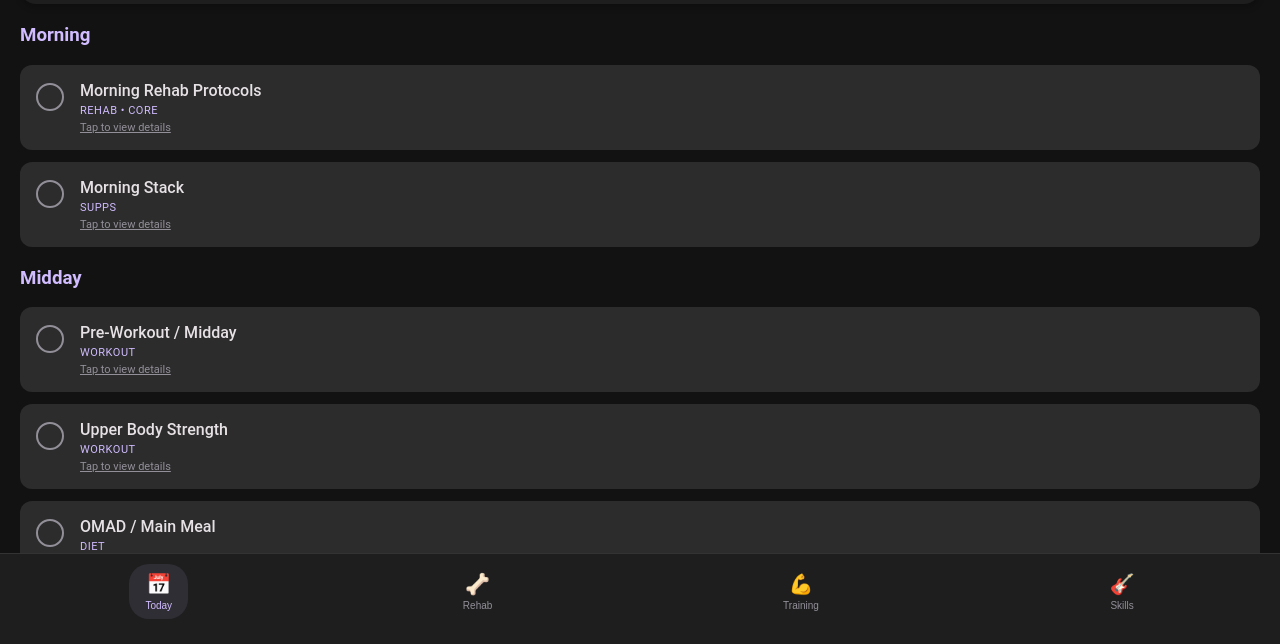
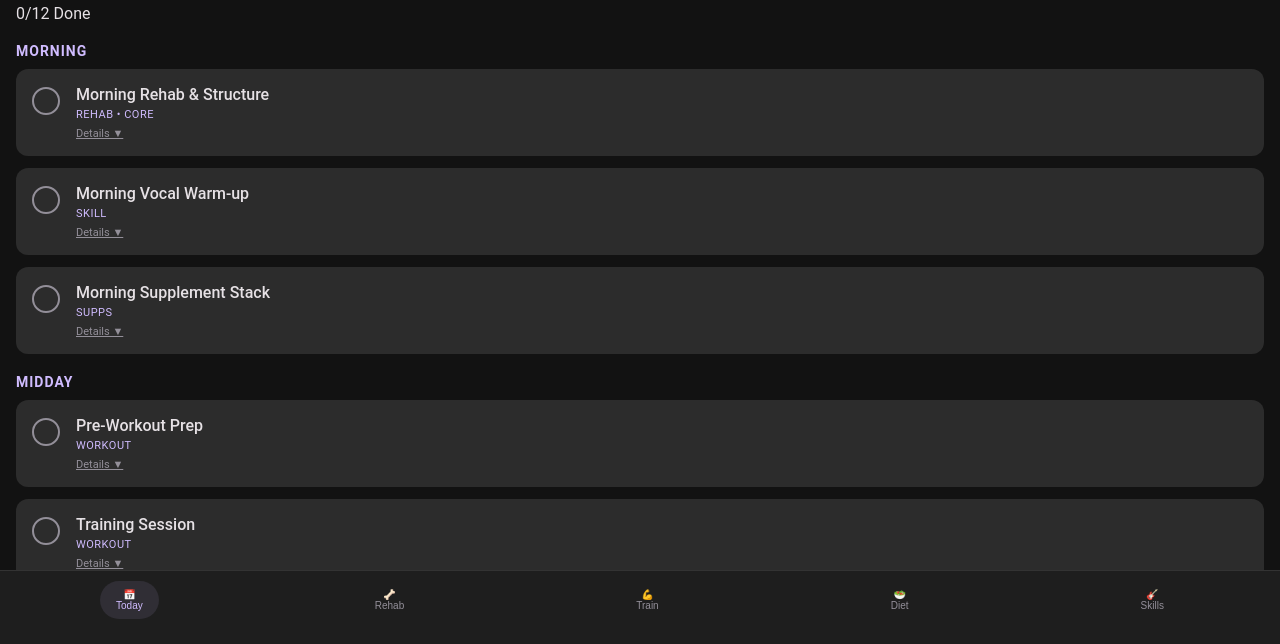
Before and after one commit to ryansgriffin89/my-daily-guide, a plain HTML site: page index.html in a window 1280 px wide. Shown: the part 156-800 px from the top of the page. Drawn offline with Linux system fonts and the light colour scheme.

Commit message:
Update index.html

```diff
--- a/index.html
+++ b/index.html
@@ -19,20 +19,13 @@
     * { box-sizing: border-box; -webkit-tap-highlight-color: transparent; }
     body { margin: 0; background: var(--bg); color: var(--on-surface); font-family: var(--font); height: 100vh; display: flex; flex-direction: column; overflow: hidden; }
 
-    /* SCROLLABLE MAIN AREA */
-    main { flex: 1; overflow-y: auto; padding: 20px; padding-bottom: 100px; }
+    main { flex: 1; overflow-y: auto; padding: 16px; padding-bottom: 100px; }
 
-    /* HEADER */
     header { padding: 16px 20px; background: var(--surface); display: flex; justify-content: space-between; align-items: center; box-shadow: 0 2px 8px rgba(0,0,0,0.3); z-index: 10; }
     .brand h1 { font-size: 18px; color: var(--primary); margin: 0; }
-    .brand p { margin: 0; font-size: 11px; text-transform: uppercase; letter-spacing: 1px; color: var(--muted); }
 
-    /* CARDS & TASKS */
-    .card { background: var(--surface); border-radius: var(--radius); padding: 20px; margin-bottom: 16px; box-shadow: 0 4px 6px rgba(0,0,0,0.2); }
-    .hero-header { display: flex; justify-content: space-between; align-items: flex-start; }
-    .streak-badge { background: var(--surface-2); padding: 6px 12px; border-radius: 20px; font-weight: bold; border: 1px solid #333; font-size: 14px; }
-
-    .task-item { background: var(--surface-2); border-radius: 12px; padding: 16px; margin-bottom: 12px; display: flex; flex-direction: column; transition: background 0.2s; }
+    /* TASKS */
+    .task-item { background: var(--surface-2); border-radius: 12px; padding: 16px; margin-bottom: 12px; display: flex; flex-direction: column; }
     .task-row { display: flex; align-items: flex-start; gap: 16px; width: 100%; }
 
     .chk { width: 28px; height: 28px; border-radius: 50%; border: 2px solid var(--muted); flex-shrink: 0; display: grid; place-items: center; margin-top: 2px; cursor: pointer; }
@@ -42,296 +35,234 @@
     .task-title { font-size: 16px; margin-bottom: 4px; font-weight: 500; }
     .task-meta { font-size: 11px; color: var(--primary); margin-bottom: 4px; text-transform: uppercase; letter-spacing: 0.5px; }
 
-    /* EXPANDABLE DETAILS */
+    /* DETAILS */
     .details-box {
       background: rgba(0,0,0,0.2); margin-top: 12px; padding: 12px; border-radius: 8px;
       font-size: 13px; color: var(--muted); line-height: 1.6; display: none;
       border-left: 2px solid var(--primary);
     }
     .task-item.expanded .details-box { display: block; }
-    .toggle-text { font-size: 11px; color: var(--muted); text-decoration: underline; margin-top: 4px; cursor: pointer; }
+    .toggle-text { font-size: 11px; color: var(--muted); text-decoration: underline; margin-top: 6px; cursor: pointer; }
 
-    /* SUB-LISTS inside Details */
     .sub-list { list-style: none; padding: 0; margin: 8px 0 0 0; }
     .sub-list li { display: flex; gap: 8px; margin-bottom: 6px; align-items: flex-start; }
-    .sub-list li:before { content: "•"; color: var(--primary); }
+    .sub-list li:before { content: "•"; color: var(--primary); font-weight: bold; }
 
-    /* BOTTOM NAV */
+    /* NAV */
     nav.tabs { position: fixed; bottom: 0; width: 100%; background: var(--surface); display: flex; justify-content: space-around; padding: 10px 0 25px 0; border-top: 1px solid #333; z-index: 20; }
     .tab-btn { background: none; border: none; color: var(--muted); font-size: 10px; display: flex; flex-direction: column; align-items: center; gap: 4px; padding: 8px 16px; border-radius: 20px; }
     .tab-btn.active { color: var(--primary); background: var(--primary-dim); }
-    .tab-icon { font-size: 20px; }
 
     /* UTILS */
     .btn { background: var(--primary); color: #000; border: none; padding: 8px 16px; border-radius: 8px; font-weight: bold; cursor: pointer; }
     .btn.ghost { background: transparent; color: var(--muted); }
+    h3 { color: var(--primary); margin: 20px 0 10px 0; text-transform: uppercase; font-size: 14px; letter-spacing: 1px; }
 
     /* DIALOG */
     dialog { background: var(--surface); color: white; border: none; border-radius: var(--radius); width: 90%; max-width: 400px; padding: 20px; }
-    dialog::backdrop { background: rgba(0,0,0,0.8); backdrop-filter: blur(2px); }
-    .chip-group { display: flex; gap: 8px; flex-wrap: wrap; margin: 10px 0; }
-    .chip { background: #333; padding: 8px 12px; border-radius: 20px; font-size: 13px; border: 1px solid transparent; cursor: pointer; }
+    dialog::backdrop { background: rgba(0,0,0,0.8); }
+    .chip { background: #333; padding: 8px 12px; border-radius: 20px; font-size: 13px; border: 1px solid transparent; cursor: pointer; margin: 5px; display: inline-block;}
     .chip.active { background: var(--primary-dim); color: var(--primary); border-color: var(--primary); }
   </style>
 </head>
 
 <body>
   <header>
-    <div class="brand">
-      <h1>Daily Guide</h1>
-      <p>Operating System</p>
-    </div>
-    <button class="btn ghost" onclick="document.getElementById('contextDialog').showModal()">☀️ Check-in</button>
+    <div class="brand"><h1>Daily Guide</h1></div>
+    <button class="btn ghost" onclick="document.getElementById('contextDialog').showModal()">Check-in</button>
   </header>
 
-  <main id="view">
-    </main>
-
+  <main id="view"></main>
   <nav class="tabs" id="navTabs"></nav>
 
   <dialog id="contextDialog">
     <form method="dialog">
-      <h3 style="margin-top:0">Morning Check-in</h3>
-      <p>Pain / Recovery Status:</p>
-      <div class="chip-group" id="painChips">
-        <div class="chip" onclick="app.setContext('pain', 'green', this)">🟢 Green (Good)</div>
-        <div class="chip" onclick="app.setContext('pain', 'yellow', this)">🟡 Yellow (Sore)</div>
-        <div class="chip" onclick="app.setContext('pain', 'red', this)">🔴 Red (Injured)</div>
-      </div>
+      <h3 style="margin-top:0">Context</h3>
+      <p>Pain Level:</p>
+      <div id="painChips"><span class="chip" onclick="app.setCtx('pain','green',this)">Green</span><span class="chip" onclick="app.setCtx('pain','yellow',this)">Yellow</span><span class="chip" onclick="app.setCtx('pain','red',this)">Red</span></div>
       <p>Environment:</p>
-      <div class="chip-group" id="envChips">
-        <div class="chip" onclick="app.setContext('env', 'home', this)">🏠 Home</div>
-        <div class="chip" onclick="app.setContext('env', 'gym', this)">🏋️ Gym</div>
-      </div>
-      <div style="margin-top:20px; text-align:right">
-        <button class="btn">Save</button>
-      </div>
+      <div id="envChips"><span class="chip" onclick="app.setCtx('env','home',this)">Home</span><span class="chip" onclick="app.setCtx('env','gym',this)">Gym</span></div>
+      <div style="margin-top:20px; text-align:right"><button class="btn">Done</button></div>
     </form>
   </dialog>
 
   <script>
-    // --- DATA FROM YOUR PDFs AND SUPPLEMENT LIST ---
+    // --- FULL DATASET FROM YOUR PDFS ---
     const GUIDE_DATA = {
       tabs: [
         { id: "today", label: "Today", icon: "📅" },
         { id: "rehab", label: "Rehab", icon: "🦴" },
-        { id: "workouts", label: "Training", icon: "💪" },
+        { id: "workouts", label: "Train", icon: "💪" },
+        { id: "diet", label: "Diet", icon: "🥗" },
         { id: "skills", label: "Skills", icon: "🎸" }
       ],
       tasks: [
         // --- MORNING ---
         {
-          id: "m_protocols", title: "Morning Rehab Protocols", block: "morning", tags: ["rehab", "core"],
-          why: "Prepares body structure",
-          how: "Perform specific drills for neck and scapula.",
+          id: "m_rehab", title: "Morning Rehab & Structure", block: "morning", tags: ["rehab", "core"],
+          why: "Prepare body structure",
+          how: "Full sequence from Section 3.",
           details: [
-            "Neck: Scalene release & Sternocleidomastoid decompression",
+            "Neck: Scalene release & SCM decompression",
+            "Neck: First rib mobilization & Levator stretch",
             "Neck: Deep neck flexor activations",
-            "Diaphragm: Activation drills & Breath support",
-            "Scapula: Serratus anterior drills"
+            "Scapula: Serratus anterior drills",
+            "Diaphragm: Activation drills (Section 1)"
           ]
         },
         {
-          id: "m_supps", title: "Morning Stack", block: "morning", tags: ["supps"],
-          why: "Metabolism, Brain, Inflammation",
-          how: "Take with first meal/breakfast.",
+          id: "m_vocal", title: "Morning Vocal Warm-up", block: "morning", tags: ["skill"],
+          why: "Breath support & tone",
+          how: "Light activation only.",
+          details: ["Diaphragm activation", "Light vocal warm-up drills"]
+        },
+        {
+          id: "m_stack", title: "Morning Supplement Stack", block: "morning", tags: ["supps"],
+          why: "Metabolism & Brain",
+          how: "Take with breakfast.",
           details: [
             "Multivitamin (One A Day)",
-            "Vitamin D3 (5,000 IU) - Hormones",
-            "Omega-3 (Salmon Oil) - Inflammation",
-            "Choline + Inositol - Focus",
-            "Probiotic (Jarrow) - Gut Health",
-            "Optional: Acetyl-L-Carnitine (Fat burn)"
+            "Vitamin D3 (5,000 IU)",
+            "Omega-3 (Salmon Oil)",
+            "Choline + Inositol (Focus)",
+            "Probiotic (Jarrow)",
+            "Optional: Acetyl-L-Carnitine"
           ]
         },
 
         // --- MIDDAY / WORKOUT ---
         {
-          id: "w_prep", title: "Pre-Workout / Midday", block: "midday", tags: ["workout"],
+          id: "w_prep", title: "Pre-Workout Prep", block: "midday", tags: ["workout"],
           why: "Fuel & Activation",
-          how: "Prepare systems 30m before training.",
+          how: "30m before training.",
           details: [
-            "Creatine (5g) - Saturation",
-            "Protein (Whey Isolate) - Repair",
-            "Posture Reset (every 60-90 mins)",
-            "Knee Protocol: VMO activation"
+            "Creatine (5g)",
+            "Knee: VMO activation",
+            "Knee: Tibial internal/external rotation resets",
+            "Hip mobility check"
           ]
         },
         {
-          id: "w_upper", title: "Upper Body Strength", block: "midday", tags: ["workout"],
+          id: "w_session", title: "Training Session", block: "midday", tags: ["workout"],
           why: "Strength & Hypertrophy",
-          how: "Focus on form cues and safety notes.",
+          how: "Follow split (Upper/Lower/Core).",
           details: [
             "Warm-up: Scap circles & Rhomboid decompression",
-            "Main Lifts: Refer to PDF split",
-            "Rehab integration: Low trap activation between sets"
+            "Safety: Check form cues on main lifts",
+            "Rehab: Low trap activation between sets"
           ]
         },
         {
-          id: "diet_omad", title: "OMAD / Main Meal", block: "midday", tags: ["diet"],
-          why: "Anti-inflammatory & Weight Control",
-          how: "Target 185lb macro profile.",
+          id: "diet_main", title: "OMAD / Nutrition", block: "midday", tags: ["diet"],
+          why: "Weight Control (185lb target)",
+          how: "Anti-inflammatory focus.",
           details: [
-            "Anti-inflammatory focus",
+            "Hit Protein/Macro targets",
             "Low-cholesterol strategy",
-            "Hydration & Electrolytes"
+            "Electrolyte protocol",
+            "Hunger control management"
           ]
+        },
+        {
+          id: "w_reset", title: "Posture Resets", block: "midday", tags: ["rehab"],
+          why: "Prevent stiffness",
+          how: "Every 60-90 minutes.",
+          details: ["Thoracic extension", "Neck retraction", "Walk/Move"]
+        },
+        {
+          id: "mental_focus", title: "ADHD Focus Block", block: "midday", tags: ["mental"],
+          why: "Productivity",
+          how: "Phone detox micro-habits.",
+          details: ["Screen-down protocol", "Stress cycle completion technique"]
         },
 
         // --- EVENING ---
         {
-          id: "e_family", title: "Family System (3 & 5yo)", block: "evening", tags: ["family"],
+          id: "e_family", title: "Family System (Kids 3 & 5)", block: "evening", tags: ["family"],
           why: "Bonding & Development",
-          how: "Dedicated phone-free block.",
+          how: "Dedicated block.",
           details: [
-            "Ages 3 & 5 Rituals",
-            "Weekend: Restaurant activity training",
+            "Bonding rituals (Ages 3 & 5)",
+            "Restaurant activity training (Weekend prep)",
             "Couple connection routine"
           ]
         },
         {
-          id: "e_guitar", title: "Guitar Training", block: "evening", tags: ["skill"],
-          why: "Dexterity & Mastery",
-          how: "Follow Section 9 of Guide.",
+          id: "e_guitar", title: "Guitar Training System", block: "evening", tags: ["skill"],
+          why: "Mastery (Section 9)",
+          how: "Daily practice plan.",
           details: [
             "Finger dexterity drills",
-            "Beginner chord system practice",
+            "Beginner chord system",
             "Strumming mastery",
-            "Song-learning system"
+            "Singing + playing integration"
           ]
         },
         {
-          id: "e_vocal", title: "Advanced Singing", block: "evening", tags: ["skill"],
-          why: "Range & Tone",
-          how: "Section 4 Drills.",
+          id: "e_singing", title: "Advanced Singing", block: "evening", tags: ["skill"],
+          why: "Range & Tone (Section 4)",
+          how: "Drills & Practice.",
           details: [
             "False-fold rasp technique",
-            "Range mapping",
-            "Video practice flow"
+            "Range mapping & Key discovery",
+            "Video practice flow integration"
           ]
         },
         {
-          id: "e_stack", title: "Sleep Stack", block: "evening", tags: ["supps", "sleep"],
-          why: "Recovery & Cortisol Control",
-          how: "Take 45-60m before bed.",
+          id: "e_stack", title: "Sleep Stack & Recovery", block: "evening", tags: ["supps", "sleep"],
+          why: "Cortisol & Sleep",
+          how: "45-60m before bed.",
           details: [
-            "Ashwagandha (1,000 mg) - Stress/Cortisol",
-            "Magnesium Glycinate (200-400mg) - Relaxation",
-            "Optional: HMB (Muscle preservation)"
+            "Ashwagandha (1,000 mg)",
+            "Magnesium Glycinate (200-400mg)",
+            "Optional: HMB (Muscle preservation)",
+            "Phone detox"
           ]
         }
       ]
     };
 
-    // --- APP LOGIC ---
     const app = {
-      state: {
-        tab: 'today',
-        date: new Date().toLocaleDateString('en-CA'),
-        completions: JSON.parse(localStorage.getItem('mdg_done') || '{}'),
-        context: JSON.parse(localStorage.getItem('mdg_ctx') || '{"pain":"green","env":"home"}')
-      },
-      init() {
-        this.renderTabs();
-        this.renderView();
-        this.updateContextUI();
-      },
-      save() {
-        localStorage.setItem('mdg_done', JSON.stringify(this.state.completions));
-        localStorage.setItem('mdg_ctx', JSON.stringify(this.state.context));
-        this.renderView();
-      },
-      toggleTask(id) {
-        const key = `${this.state.date}_${id}`;
-        if (this.state.completions[key]) delete this.state.completions[key];
-        else this.state.completions[key] = true;
-        this.save();
-      },
-      setContext(type, val, el) {
-        this.state.context[type] = val;
-        this.updateContextUI();
-        this.save();
-      },
-      updateContextUI() {
-        document.querySelectorAll('.chip').forEach(c => c.classList.remove('active'));
-        // Re-highlight based on state (simplified for demo)
-        // In real app, match specific IDs
-      },
-      renderTabs() {
-        document.getElementById('navTabs').innerHTML = GUIDE_DATA.tabs.map(t => `
-          <button class="tab-btn ${this.state.tab === t.id ? 'active' : ''}" onclick="app.switchTab('${t.id}')">
-            <span class="tab-icon">${t.icon}</span>
-            <span>${t.label}</span>
-          </button>
-        `).join('');
-      },
-      switchTab(id) { this.state.tab = id; this.renderTabs(); this.renderView(); },
+      state: { tab: 'today', date: new Date().toLocaleDateString('en-CA'), completions: JSON.parse(localStorage.getItem('mdg_d')||'{}'), context: JSON.parse(localStorage.getItem('mdg_c')||'{}') },
+      init() { this.renderTabs(); this.render(); },
+      save() { localStorage.setItem('mdg_d', JSON.stringify(this.state.completions)); localStorage.setItem('mdg_c', JSON.stringify(this.state.context)); this.render(); },
+      toggle(id) { const k=`${this.state.date}_${id}`; this.state.completions[k] ? delete this.state.completions[k] : this.state.completions[k]=true; this.save(); },
+      setCtx(k,v,el) { this.state.context[k]=v; this.save(); },
+      renderTabs() { document.getElementById('navTabs').innerHTML=GUIDE_DATA.tabs.map(t=>`<button class="tab-btn ${this.state.tab===t.id?'active':''}" onclick="app.tab('${t.id}')">${t.icon}<br>${t.label}</button>`).join(''); },
+      tab(id) { this.state.tab=id; this.renderTabs(); this.render(); },
+      render() {
+        const v = document.getElementById('view');
+        let list = GUIDE_DATA.tasks;
+        if(this.state.tab!=='today') {
+           const map = {'rehab':['rehab'],'workouts':['workout'],'diet':['diet','supps'],'skills':['skill','family']};
+           list = list.filter(t=>t.tags.some(tag=>(map[this.state.tab]||[]).includes(tag)));
+        }
+        const done = GUIDE_DATA.tasks.filter(t=>this.state.completions[`${this.state.date}_${t.id}`]).length;
 
-      renderView() {
-        const view = document.getElementById('view');
-        let tasksToShow = GUIDE_DATA.tasks;
+        let h = this.state.tab==='today' ? `<div style="margin-bottom:20px"><h1>${new Date().toLocaleDateString('en-US',{weekday:'long'})}</h1><p>${done}/${GUIDE_DATA.tasks.length} Done</p></div>` : '';
 
-        if (this.state.tab !== 'today') {
-           // Filter based on tab tags
-           const mapping = { 'rehab': ['rehab'], 'workouts': ['workout', 'diet'], 'skills': ['skill', 'family'] };
-           const tags = mapping[this.state.tab] || [];
-           tasksToShow = GUIDE_DATA.tasks.filter(t => t.tags.some(tag => tags.includes(tag)));
-        }
-
-        const doneCount = GUIDE_DATA.tasks.filter(t => this.state.completions[`${this.state.date}_${t.id}`]).length;
-        const total = GUIDE_DATA.tasks.length;
-
-        let html = '';
-        if(this.state.tab === 'today') {
-           html += `
-             <div class="card hero-header">
-               <div class="brand">
-                 <h1>${new Date().toLocaleDateString('en-US', {weekday:'long', month:'short', day:'numeric'})}</h1>
-                 <p>${doneCount} / ${total} Tasks Complete</p>
-               </div>
-               <div class="streak-badge">🔥 ${doneCount > 0 ? 1 : 0}</div>
-             </div>
-           `;
-        }
-
-        const blocks = ['morning', 'midday', 'evening'];
-        blocks.forEach(block => {
-          const blockTasks = tasksToShow.filter(t => t.block === block);
-          if (blockTasks.length) {
-            html += `<h3 style="color:var(--primary); margin-top:20px; text-transform:capitalize">${block}</h3>`;
-            html += blockTasks.map(t => this.createTaskCard(t)).join('');
-          }
+        ['morning','midday','evening'].forEach(b => {
+           const bl = list.filter(t=>t.block===b);
+           if(bl.length) {
+             h += `<h3>${b}</h3>` + bl.map(t => {
+               const k = `${this.state.date}_${t.id}`;
+               const isDone = !!this.state.completions[k];
+               const dList = t.details ? `<ul class="sub-list">${t.details.map(d=>`<li>${d}</li>`).join('')}</ul>` : '';
+               return `<div class="task-item" onclick="this.classList.toggle('expanded')">
+                 <div class="task-row">
+                   <div class="chk ${isDone?'done':''}" onclick="event.stopPropagation();app.toggle('${t.id}')">${isDone?'✓':''}</div>
+                   <div class="task-content">
+                     <div class="task-title">${t.title}</div>
+                     <div class="task-meta">${t.tags.join(' • ')}</div>
+                     <div class="toggle-text">Details ▼</div>
+                   </div>
+                 </div>
+                 <div class="details-box"><b>Why:</b> ${t.why}<br><b>How:</b> ${t.how}${dList}</div>
+               </div>`;
+             }).join('');
+           }
         });
-
-        if (html === '') html = '<p style="text-align:center; margin-top:50px">No tasks for this category.</p>';
-        view.innerHTML = html;
-      },
-
-      createTaskCard(t) {
-        const isDone = !!this.state.completions[`${this.state.date}_${t.id}`];
-        // Create Details List
-        const detailsHtml = t.details ?
-          `<ul class="sub-list">${t.details.map(d => `<li>${d}</li>`).join('')}</ul>` : '';
-
-        return `
-          <div class="task-item ${isDone ? 'done' : ''}" onclick="this.classList.toggle('expanded')">
-            <div class="task-row">
-              <div class="chk ${isDone ? 'done' : ''}" onclick="event.stopPropagation(); app.toggleTask('${t.id}')">
-                ${isDone ? '✓' : ''}
-              </div>
-              <div class="task-content">
-                <div class="task-title">${t.title}</div>
-                <div class="task-meta">${t.tags.join(' • ')}</div>
-                <div class="toggle-text">Tap to view details</div>
-              </div>
-            </div>
-            <div class="details-box">
-              <strong>Why:</strong> ${t.why}<br>
-              <strong>How:</strong> ${t.how}
-              ${detailsHtml}
-            </div>
-          </div>
-        `;
+        v.innerHTML = h || '<p style="text-align:center;margin-top:40px">No tasks found.</p>';
       }
     };
     app.init();
```
